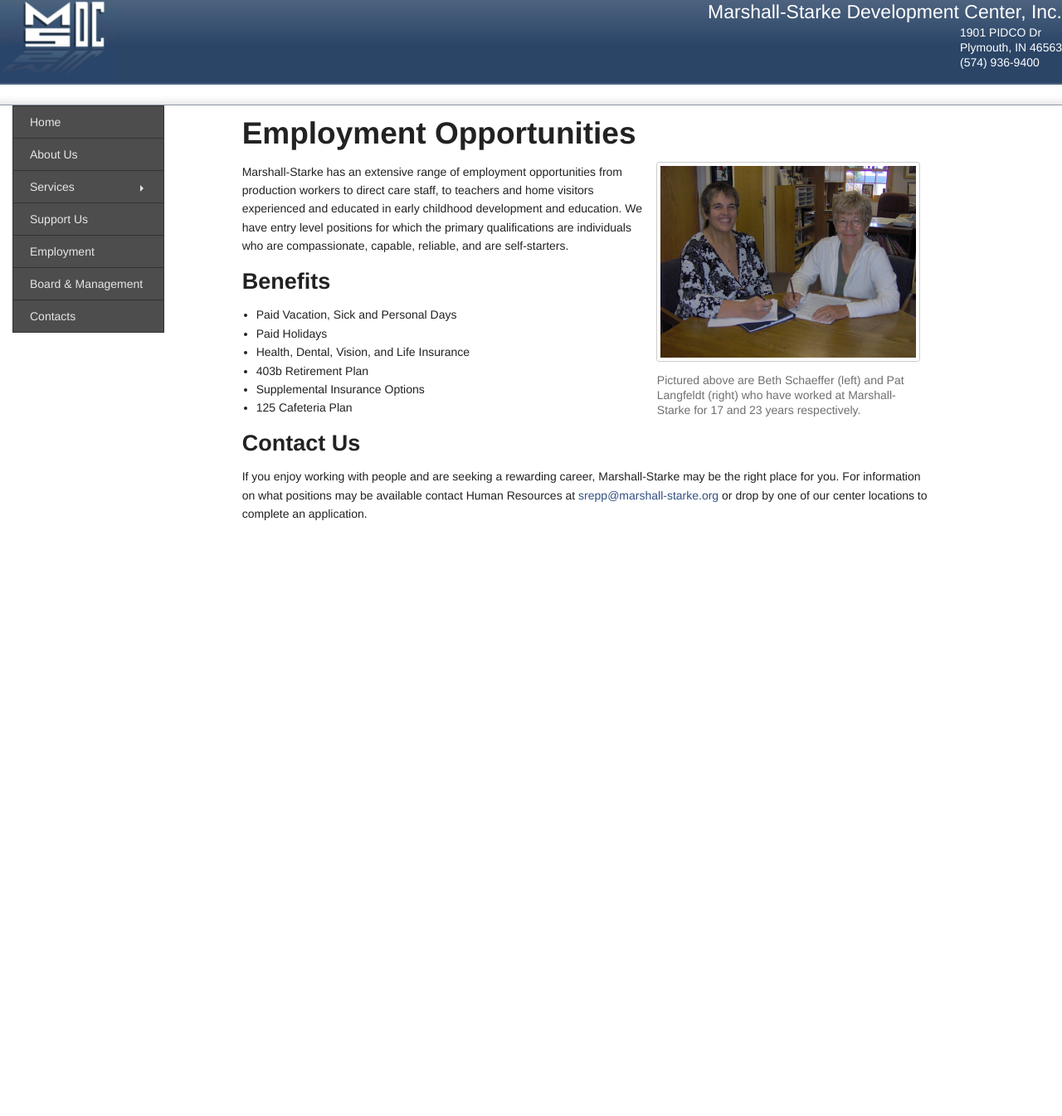
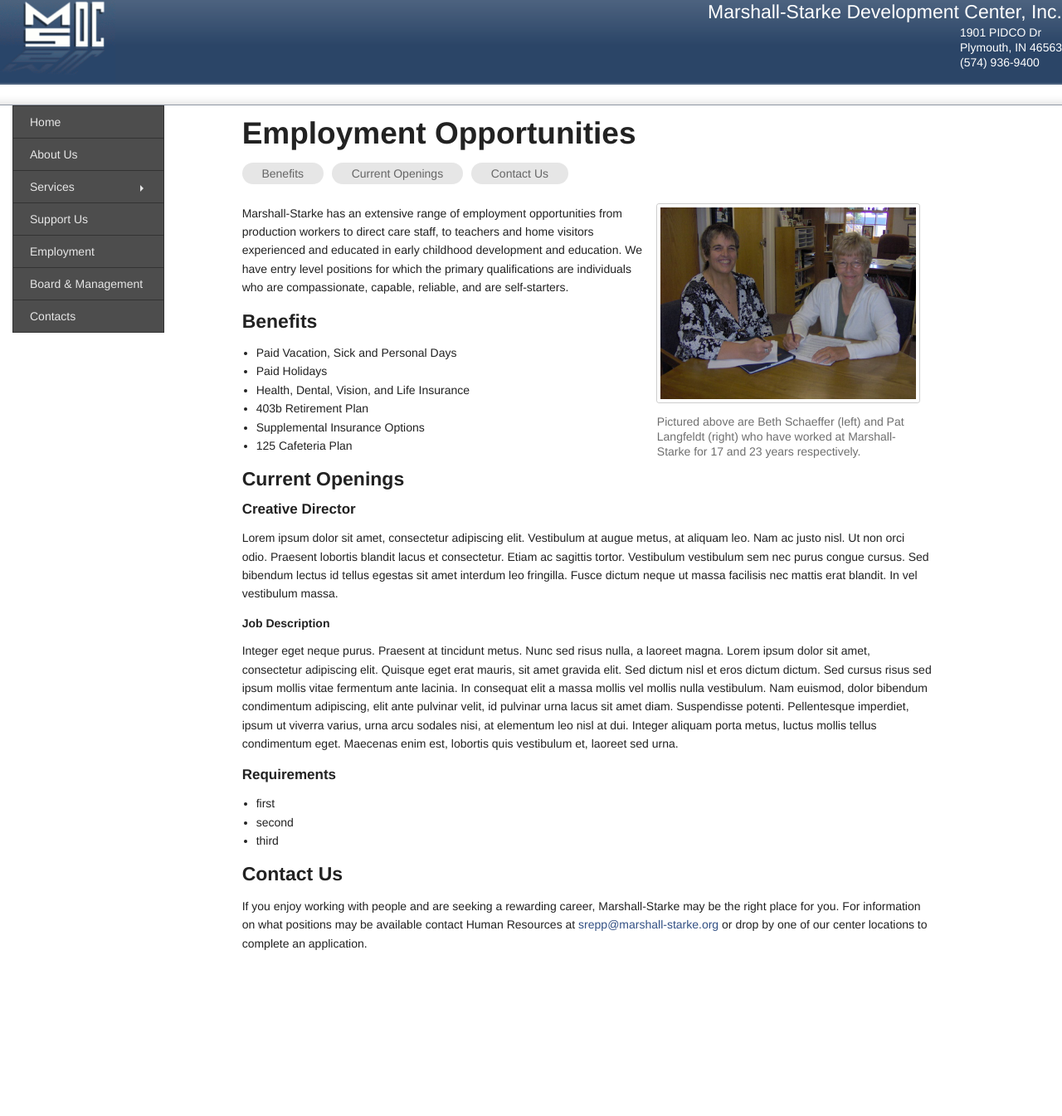
Before and after one commit to leviwilson/marshall-starke.org, a Jekyll site: the page built from employment.md, in a window 1280 px wide. Shown: the whole page at 83% size. Built offline with Jekyll 4.4.1, drawn with Linux system fonts in a browser that asks for light colours; nearby versions of some CDN libraries; Markdown is read by kramdown in place of the engine named in the settings; before the commit the page ends 1027 px from its top, so only the background shows below that.

Commit message:
add job openings section to employment page

```diff
--- a/employment.md
+++ b/employment.md
@@ -3,6 +3,13 @@ layout: default
 title:  Employment
 ---
 ## Employment Opportunities
+
+<dl class="tabs pill">
+  <dd><a href="#benefits">Benefits</a></dd>
+  <dd><a href="#openings">Current Openings</a></dd>
+  <dd><a href="#contact">Contact Us</a></dd>
+</dl>
+
 <div class="five columns" style="float: right;">
   <div href="#" class="th">
     <img src="/images/employment.jpg" />
@@ -13,7 +20,7 @@ title:  Employment
 
 Marshall-Starke has an extensive range of employment opportunities from production workers to direct care staff, to teachers and home visitors experienced and educated in early childhood development and education. We have entry level positions for which the primary qualifications are individuals who are compassionate, capable, reliable, and are self-starters.
 
-### Benefits
+<h4 id="benefits">Benefits</h4>
 *  Paid Vacation, Sick and Personal Days
 *  Paid Holidays
 *  Health, Dental, Vision, and Life Insurance
@@ -21,5 +28,18 @@ Marshall-Starke has an extensive range of employment opportunities from producti
 *  Supplemental Insurance Options
 *  125 Cafeteria Plan
 
-### Contact Us
+<h4 id="openings">Current Openings</h4>
+
+##### Creative Director
+Lorem ipsum dolor sit amet, consectetur adipiscing elit. Vestibulum at augue metus, at aliquam leo. Nam ac justo nisl. Ut non orci odio. Praesent lobortis blandit lacus et consectetur. Etiam ac sagittis tortor. Vestibulum vestibulum sem nec purus congue cursus. Sed bibendum lectus id tellus egestas sit amet interdum leo fringilla. Fusce dictum neque ut massa facilisis nec mattis erat blandit. In vel vestibulum massa.
+
+###### Job Description
+Integer eget neque purus. Praesent at tincidunt metus. Nunc sed risus nulla, a laoreet magna. Lorem ipsum dolor sit amet, consectetur adipiscing elit. Quisque eget erat mauris, sit amet gravida elit. Sed dictum nisl et eros dictum dictum. Sed cursus risus sed ipsum mollis vitae fermentum ante lacinia. In consequat elit a massa mollis vel mollis nulla vestibulum. Nam euismod, dolor bibendum condimentum adipiscing, elit ante pulvinar velit, id pulvinar urna lacus sit amet diam. Suspendisse potenti. Pellentesque imperdiet, ipsum ut viverra varius, urna arcu sodales nisi, at elementum leo nisl at dui. Integer aliquam porta metus, luctus mollis tellus condimentum eget. Maecenas enim est, lobortis quis vestibulum et, laoreet sed urna.
+
+##### Requirements
+* first
+* second
+* third
+
+<h4 id="contact">Contact Us</h4>
 If you enjoy working with people and are seeking a rewarding career, Marshall-Starke may be the right place for you. For information on what positions may be available contact Human Resources at [srepp@marshall-starke.org](mailto:srepp@marshall-starke.org) or drop by one of our center locations to complete an application.
```
